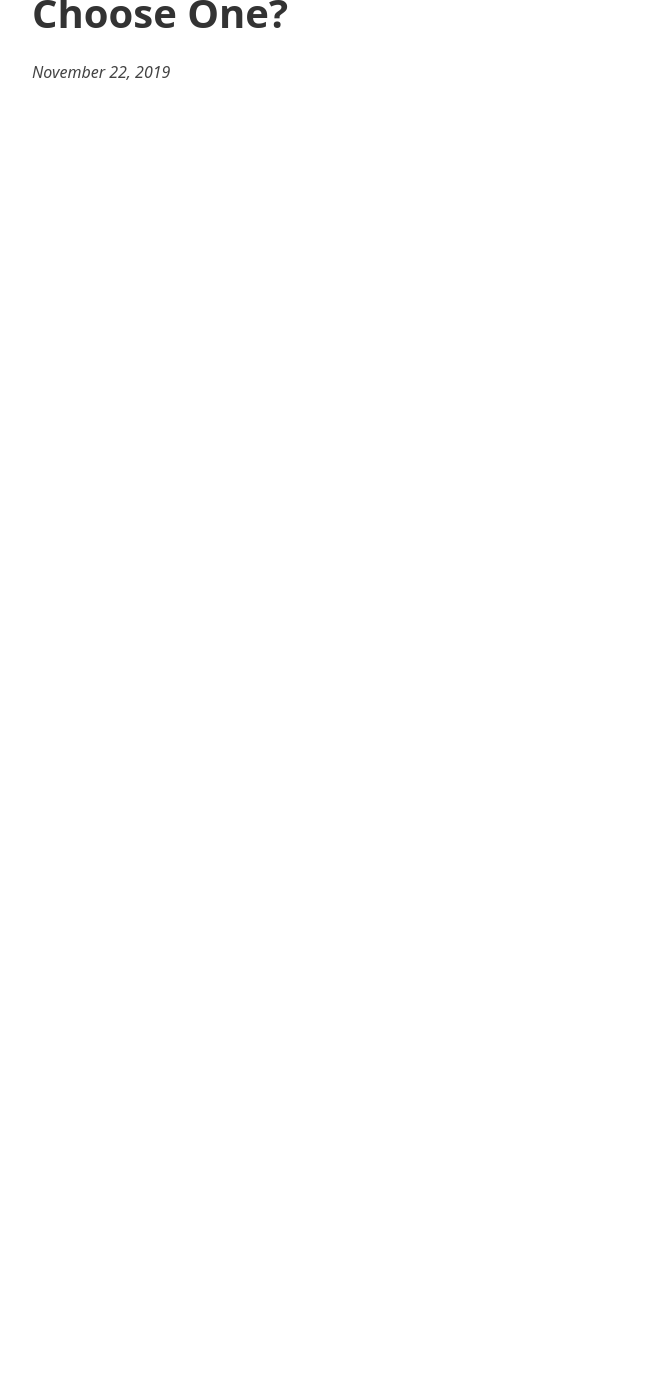
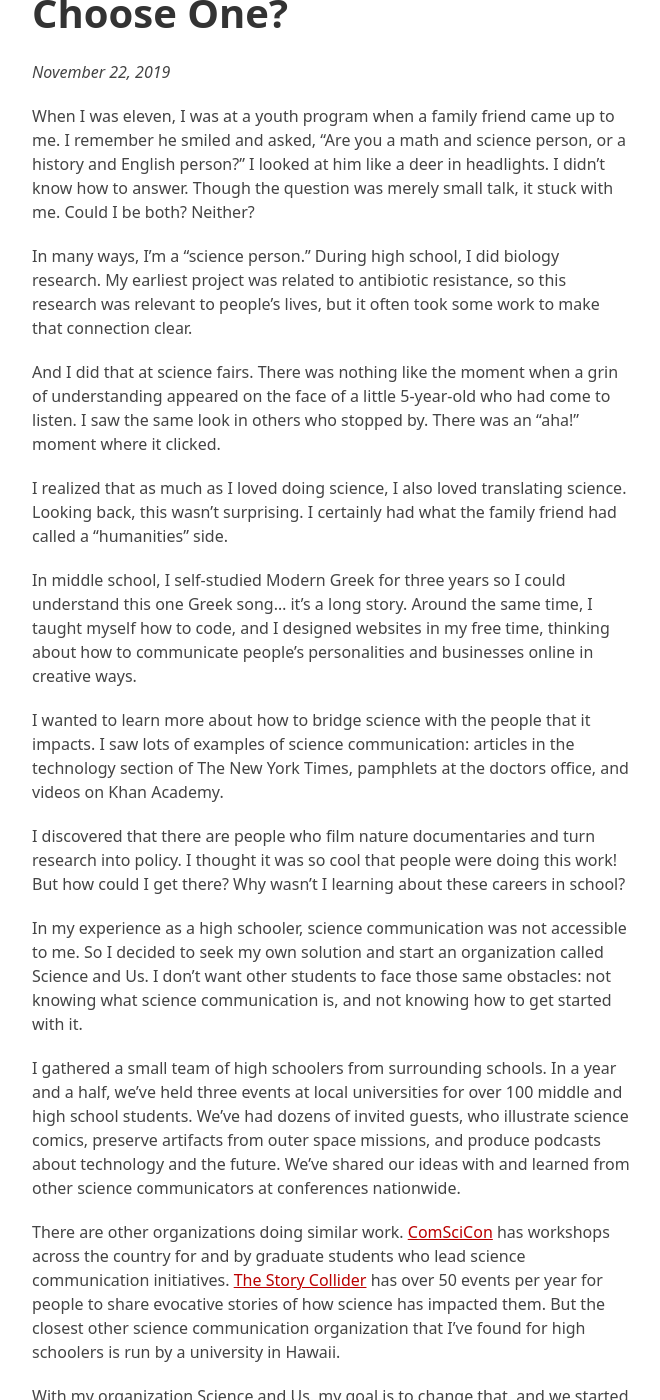
Before and after one commit to katmh/point-theme, a Jekyll site: the page built from _posts/2019-11-22-choose-one.md, in a window 1280 px wide and 1400 px high, scrolled down 270 px. Shown: the whole window, without its empty margins (308-968 px from the left). Built offline with Jekyll 4.4.1, drawn with Linux system fonts in a browser that asks for light colours; before the commit the page ends 900 px from its top, so only the background shows below that; some of the changed text lies outside the part shown.

Commit message:
Add license, edit README, add blog post

```diff
--- a/_posts/2019-11-22-choose-one.md
+++ b/_posts/2019-11-22-choose-one.md
@@ -1,3 +1,41 @@
 ---
 title: Choose One?
 ---
+
+When I was eleven, I was at a youth program when a family friend came up to me. I remember he smiled and asked, “Are you a math and science person, or a history and English person?” I looked at him like a deer in headlights. I didn’t know how to answer. Though the question was merely small talk, it stuck with me. Could I be both? Neither?
+
+In many ways, I’m a “science person.” During high school, I did biology research. My earliest project was related to antibiotic resistance, so this research was relevant to people’s lives, but it often took some work to make that connection clear.
+
+And I did that at science fairs. There was nothing like the moment when a grin of understanding appeared on the face of a little 5-year-old who had come to listen. I saw the same look in others who stopped by. There was an “aha!” moment where it clicked.
+
+I realized that as much as I loved doing science, I also loved translating science. Looking back, this wasn’t surprising. I certainly had what the family friend had called a “humanities” side.
+
+In middle school, I self-studied Modern Greek for three years so I could understand this one Greek song… it’s a long story. Around the same time, I taught myself how to code, and I designed websites in my free time, thinking about how to communicate people’s personalities and businesses online in creative ways.
+
+I wanted to learn more about how to bridge science with the people that it impacts. I saw lots of examples of science communication: articles in the technology section of The New York Times, pamphlets at the doctors office, and videos on Khan Academy.
+
+I discovered that there are people who film nature documentaries and turn research into policy. I thought it was so cool that people were doing this work! But how could I get there? Why wasn’t I learning about these careers in school?
+
+In my experience as a high schooler, science communication was not accessible to me. So I decided to seek my own solution and start an organization called Science and Us. I don’t want other students to face those same obstacles: not knowing what science communication is, and not knowing how to get started with it.
+
+I gathered a small team of high schoolers from surrounding schools. In a year and a half, we’ve held three events at local universities for over 100 middle and high school students. We’ve had dozens of invited guests, who illustrate science comics, preserve artifacts from outer space missions, and produce podcasts about technology and the future. We’ve shared our ideas with and learned from other science communicators at conferences nationwide.
+
+There are other organizations doing similar work. [ComSciCon](https://comscicon.com) has workshops across the country for and by graduate students who lead science communication initiatives. [The Story Collider](https://storycollider.org) has over 50 events per year for people to share evocative stories of how science has impacted them. But the closest other science communication organization that I’ve found for high schoolers is run by a university in Hawaii.
+
+With my organization Science and Us, my goal is to change that, and we started by hosting events. At our first event, I remember meeting an eighth grader whose parents had made her come. She was a self proclaimed theatre and art kid, ready to have a really boring day at Science and Us. But she became intrigued when a presenter began talking about using Twitter to communicate her research.
+
+By the end of the day, this eighth grader excitedly applied to join our organizing team and is now our youngest member. A few months later, she voluntarily went to a talk about the science of happiness, which sparked a new interest in neuroscience for her.
+
+The other day, I asked her, “Is neuroscience something you would’ve been interested in before Science and Us?” Her response was, “No way, Jose! Science scared me.” She still loves theatre and art, but has realized that she doesn’t have to choose a side - she can do both.
+
+What I see as the successful part of this story isn’t that science has gained another person, but rather that, for my friend, these fields are no longer closed off. Both art and science are equally valid parts of her identity, and she now feels comfortable embracing that.
+
+Science and Us is not trying to promote what many people refer to as STEAM: science, technology, engineering, art, and math. Instead, I want to take a step beyond that. Instead of crossing the boundaries that divide fields, I want to eliminate those boundaries.
+
+I want to live in a world where we don’t feel pressured to fit into a box labeled “science person” or “humanities person.”
+
+I’m concerned that as we hyper-focus on pushing students into STEM fields, we forget about teaching and practicing science *communication*.
+
+When you communicate a science topic, you’re approaching, breaking down, and explaining a complicated topic. These tools are not exclusive to science, and they help people define and solve problems using varying perspectives and a shared language.
+
+**Now more than ever, we need young people with a rich array of perspectives and the ability to share ideas clearly.** And this I believe will help us to solve society’s biggest problems.
```
Also changed, not shown: about.md (+1 -1 lines), README.md, 1 other file.
